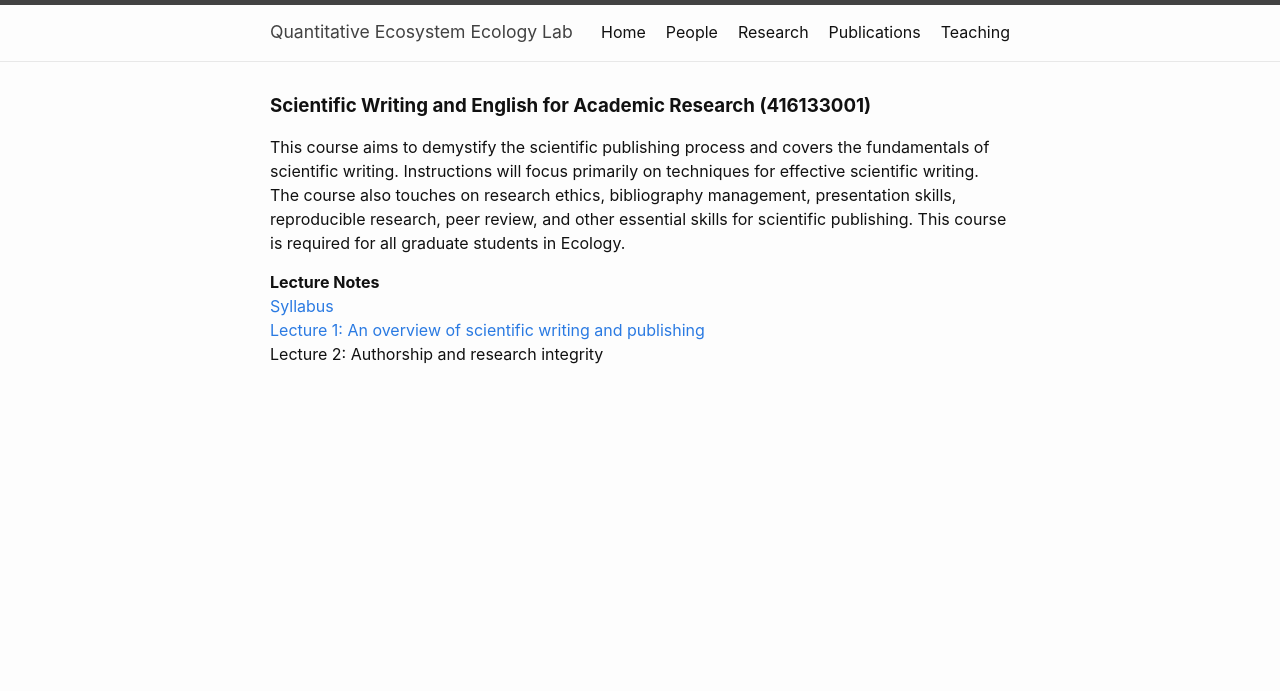
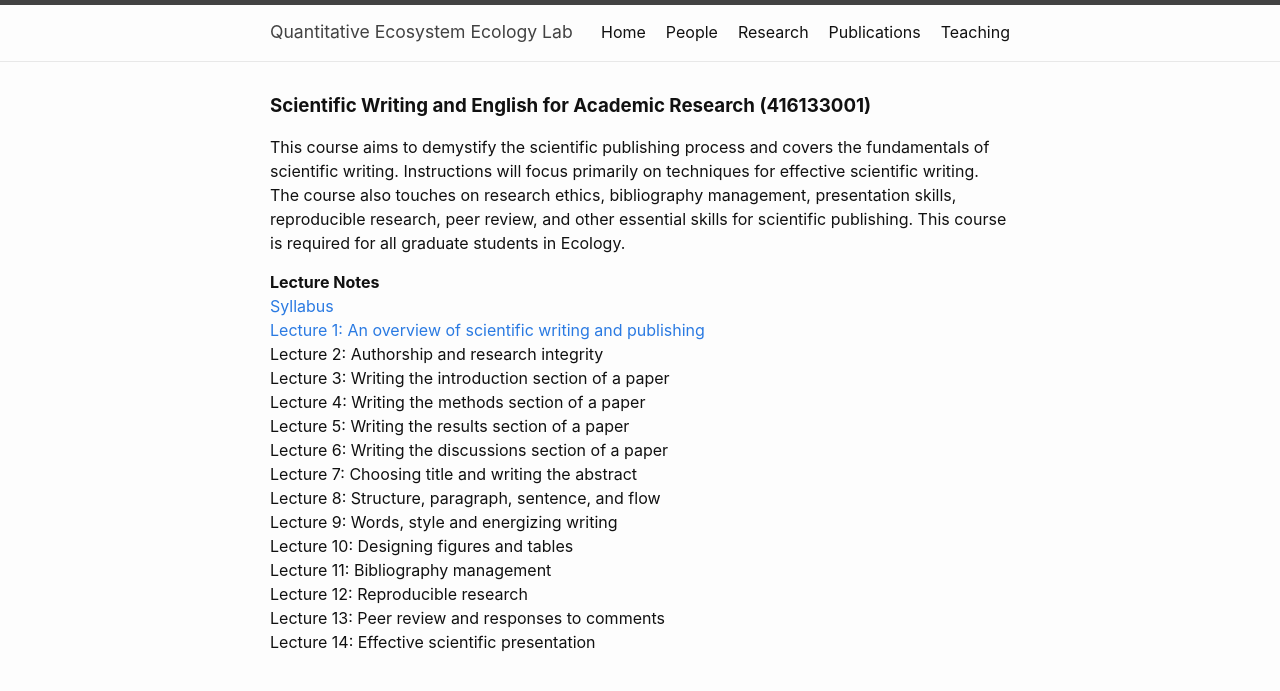
Before and after one commit to chaosonglab/chaosonglab.github.io, a Jekyll site: the page built from teaching.md, in a window 1280 px wide. Shown: the top 691 px of the page. Built offline with Jekyll 4.4.1, drawn with Linux system fonts in a browser that asks for light colours.

Commit message:
Update teaching.md

```diff
--- a/teaching.md
+++ b/teaching.md
@@ -11,4 +11,16 @@ This course aims to demystify the scientific publishing process and covers the f
 **Lecture Notes**\
 [Syllabus](/files/course_materials/Syllabus.pdf)\
 [Lecture 1: An overview of scientific writing and publishing](/files/course_materials/Lecture1_overview.pdf)\
-Lecture 2: Authorship and research integrity
+Lecture 2: Authorship and research integrity\
+Lecture 3: Writing the introduction section of a paper\
+Lecture 4: Writing the methods section of a paper\
+Lecture 5: Writing the results section of a paper\
+Lecture 6: Writing the discussions section of a paper\
+Lecture 7: Choosing title and writing the abstract\
+Lecture 8: Structure, paragraph, sentence, and flow\
+Lecture 9: Words, style and energizing writing\
+Lecture 10: Designing figures and tables\
+Lecture 11: Bibliography management\
+Lecture 12: Reproducible research\
+Lecture 13: Peer review and responses to comments\
+Lecture 14: Effective scientific presentation
```
